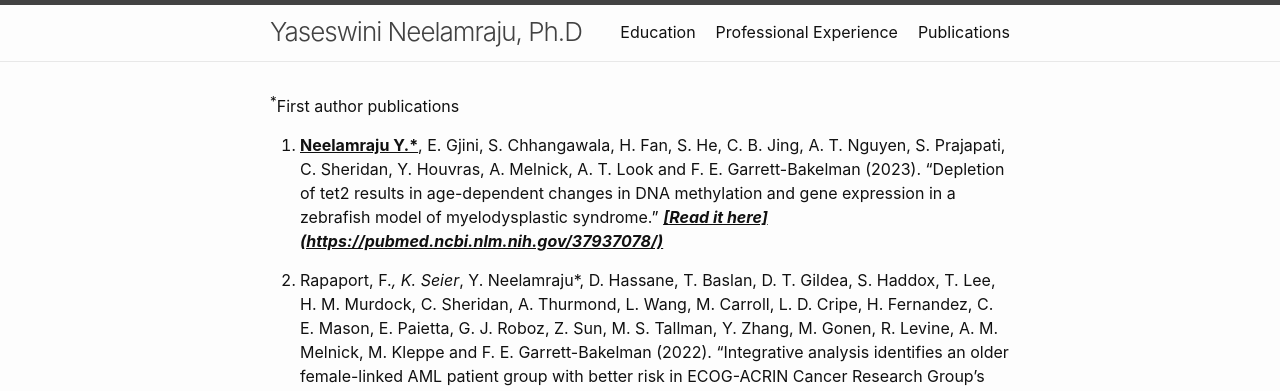
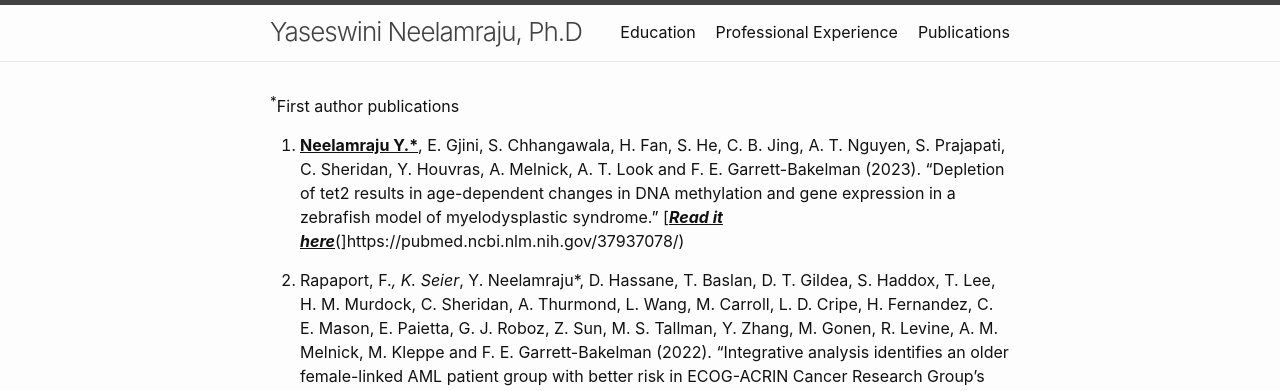
Before and after one commit to Yaseswini/YNWebPage.github.io, a Jekyll site: the page built from Publications.md, in a window 1280 px wide. Shown: the top 391 px of the page. Built offline with Jekyll 4.4.1, drawn with Linux system fonts in a browser that asks for light colours.

```diff
--- a/Publications.md
+++ b/Publications.md
@@ -7,7 +7,7 @@ permalink: /Publications/
 <sup>*</sup>First author publications
 
 
-1.	**<u>Neelamraju Y.*</u>**, E. Gjini, S. Chhangawala, H. Fan, S. He, C. B. Jing, A. T. Nguyen, S. Prajapati, C. Sheridan, Y. Houvras, A. Melnick, A. T. Look and F. E. Garrett-Bakelman (2023). "Depletion of tet2 results in age-dependent changes in DNA methylation and gene expression in a zebrafish model of myelodysplastic syndrome." **_<u>[Read it here](https://pubmed.ncbi.nlm.nih.gov/37937078/)</u>_**
+1.	**<u>Neelamraju Y.*</u>**, E. Gjini, S. Chhangawala, H. Fan, S. He, C. B. Jing, A. T. Nguyen, S. Prajapati, C. Sheridan, Y. Houvras, A. Melnick, A. T. Look and F. E. Garrett-Bakelman (2023). "Depletion of tet2 results in age-dependent changes in DNA methylation and gene expression in a zebrafish model of myelodysplastic syndrome." [**_<u>Read it here</u>_**(]https://pubmed.ncbi.nlm.nih.gov/37937078/)
 
 2. Rapaport, F.*, K. Seier*, Y. Neelamraju*, D. Hassane, T. Baslan, D. T. Gildea, S. Haddox, T. Lee, H. M. Murdock, C. Sheridan, A. Thurmond, L. Wang, M. Carroll, L. D. Cripe, H. Fernandez, C. E. Mason, E. Paietta, G. J. Roboz, Z. Sun, M. S. Tallman, Y. Zhang, M. Gonen, R. Levine, A. M. Melnick, M. Kleppe and F. E. Garrett-Bakelman (2022). "Integrative analysis identifies an older female-linked AML patient group with better risk in ECOG-ACRIN Cancer Research Group's clinical trial E3999." [Read it here][Pointing Right](images/pointing-right.png)(https://pubmed.ncbi.nlm.nih.gov/37407550/)
 
```
